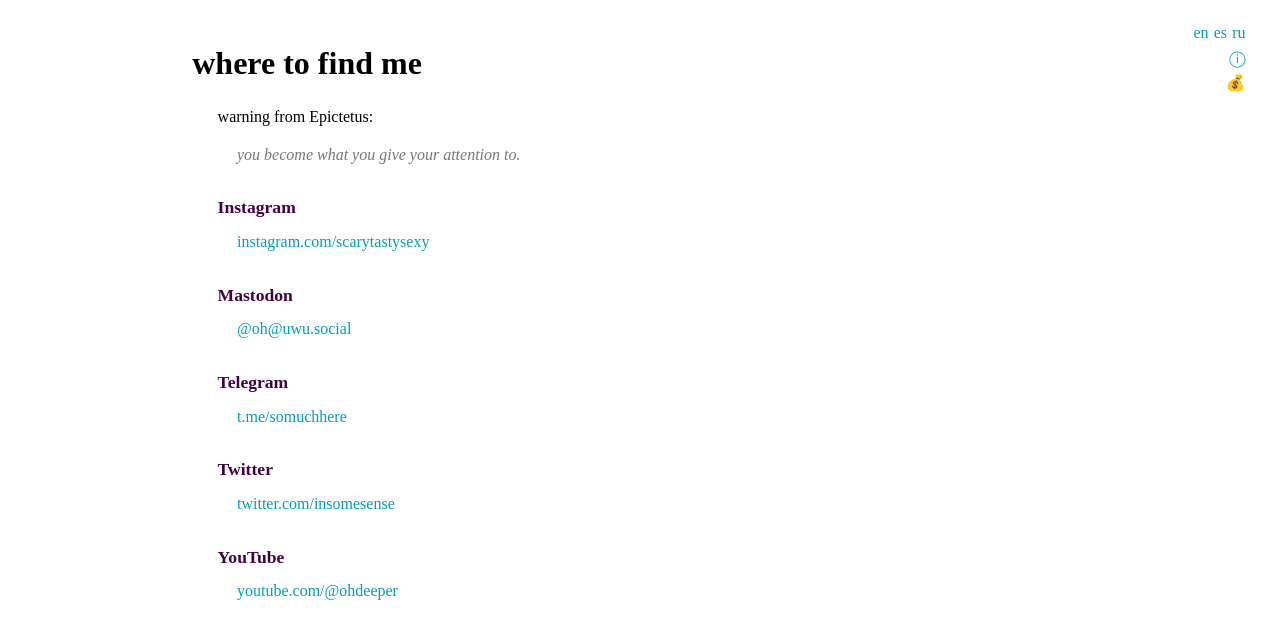
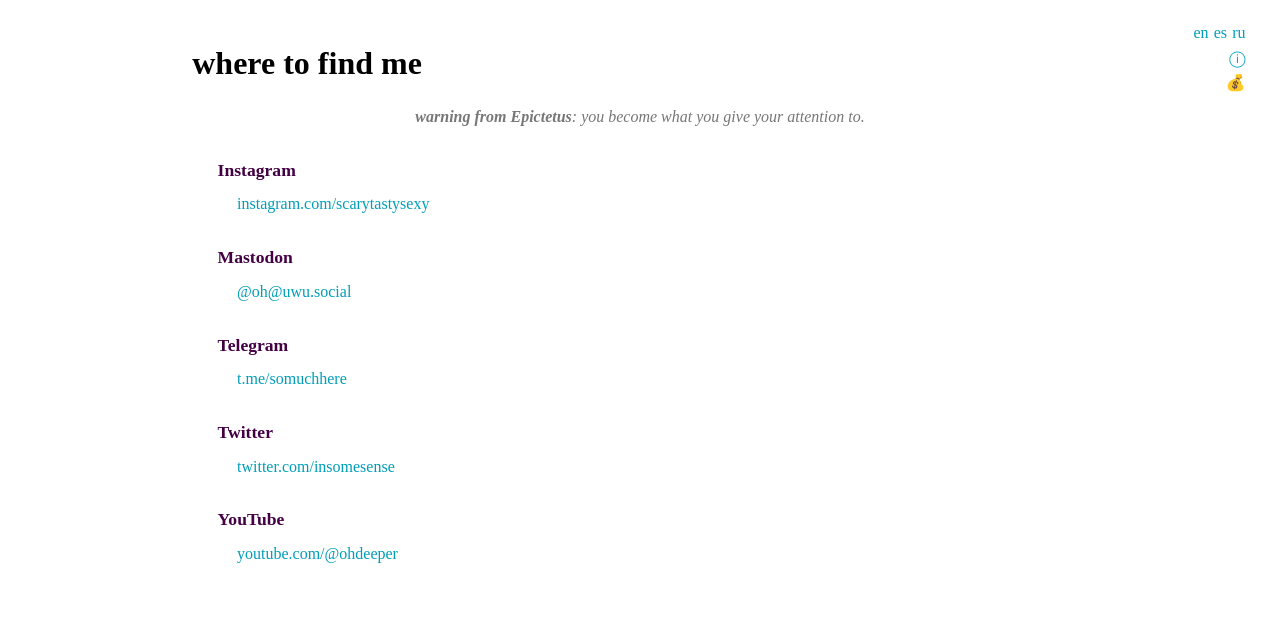
Before and after one commit to slr/slr.github.io, a Jekyll site: the page built from about.html, in a window 1280 px wide. Shown: the top 639 px of the page. Built offline with Jekyll 4.4.1, drawn with Linux system fonts in a browser that asks for light colours.

Commit message:
edit about page

```diff
--- a/about.html
+++ b/about.html
@@ -12,16 +12,13 @@
 <h1 lang="es">donde encontrarme</h1>
 </header>
 <div lang="ru">
-<p>предупреждение от Эпиктета:
-<p class="qt">ты становишься тем, чему уделяешь внимание.
+<p class="qt cntrd"><strong>предупреждение от Эпиктета</strong>: ты становишься тем, чему уделяешь внимание.
 </div>
 <div lang="en">
-<p>warning from Epictetus:
-<p class="qt">you become what you give your attention to.
+<p class="qt cntrd"><strong>warning from Epictetus</strong>: you become what you give your attention to.
 </div>
 <div lang="es">
-<p>advertencia de Epicteto:
-<p class="qt">te conviertes en aquello a lo que le prestas atención.
+<p class="qt cntrd"><strong>advertencia de Epicteto</strong>: te conviertes en aquello a lo que le prestas atención.
 </div>
 <ul class="pl">
 <li>
```
